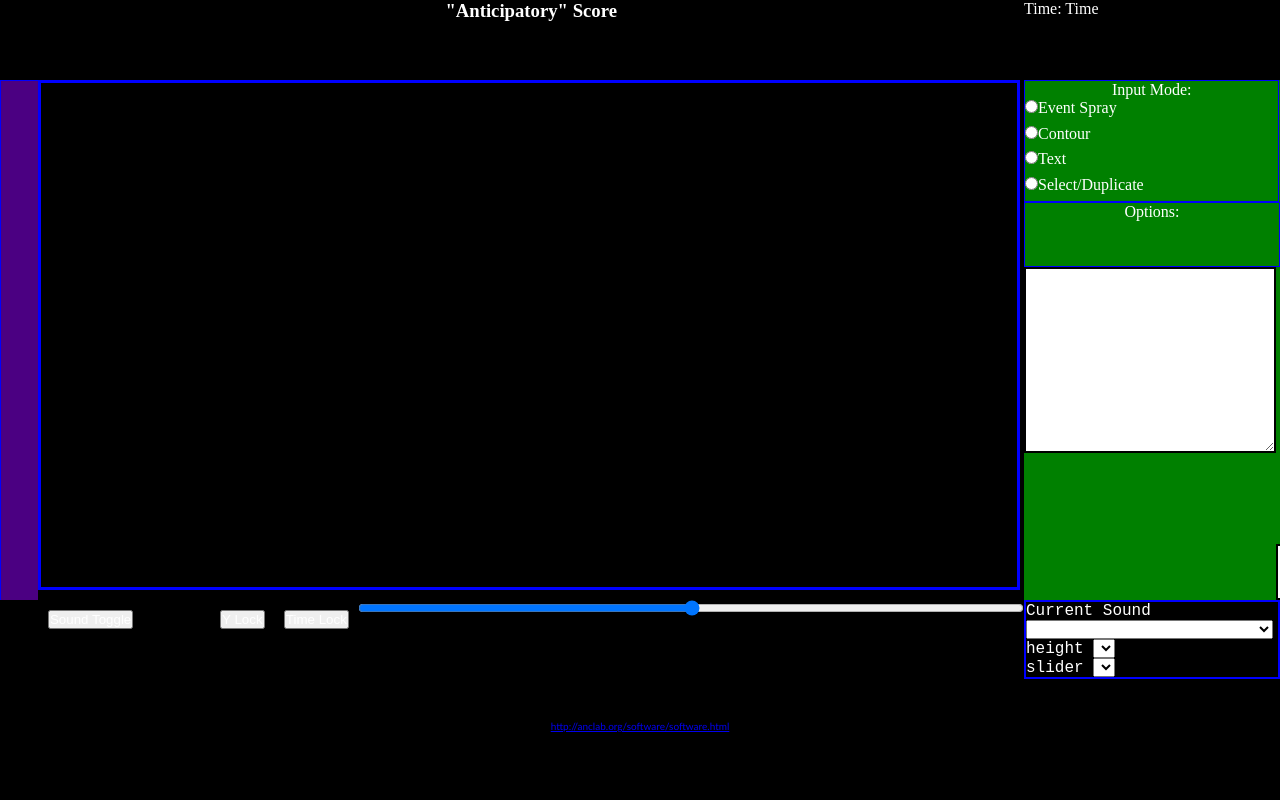
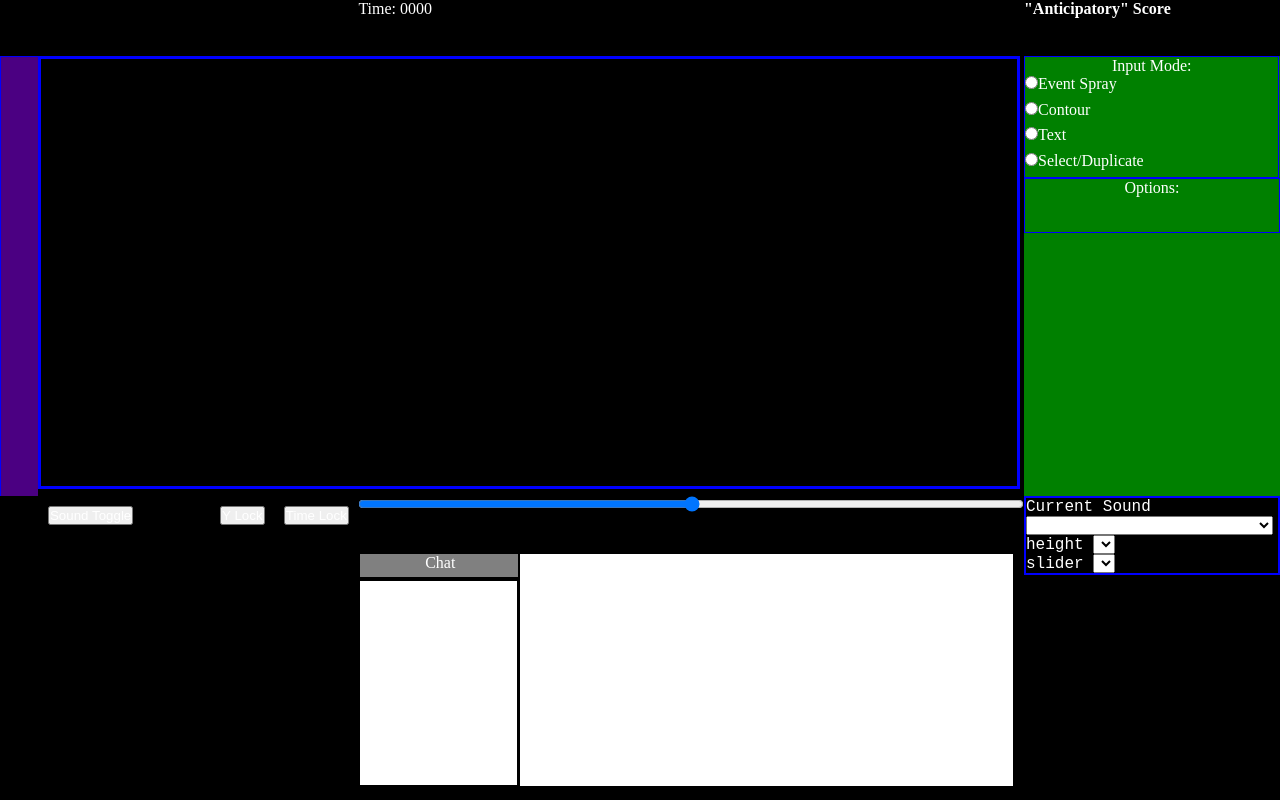
Before and after one commit to lonce/AntScoreForSynth, a website: page www/index.html in a window 1280 px wide. Drawn offline with Linux system fonts and the light colour scheme.

Commit message:
improved layout and behaviors for chat; time ticks on score

```diff
--- a/www/appscripts/main.js
+++ b/www/appscripts/main.js
@@ -466,11 +466,20 @@ require(
  			context.fillStyle = "#999999";
  			var sTime = (elapsedtime+scoreWindowTimeLength*(2/3))- (elapsedtime+scoreWindowTimeLength*(2/3))%sprocketInterval;
 			var sPx= time2Px(sTime);
+			//console.log("t since origin is " + t_sinceOrigin + ", and sTime is " + sTime);
 			while(sPx > 0){ // loop over sprocket times within score window
 				context.fillRect(sPx,0,sprocketWidth,sprocketHeight);
 				context.fillRect(sPx,1*theCanvas.height-sprocketHeight,sprocketWidth,sprocketHeight);
 				sPx-=pixelShiftPerMs*sprocketInterval;
 			}
+			var disTime=sTime-(sTime%5000);
+			context.font="7px Verdana";
+			while (disTime >=(sTime-scoreWindowTimeLength)){
+				context.fillText(disTime/1000,time2Px(disTime),10);
+				//console.log("write disTime= " + disTime);
+				disTime-=5000;
+			}
+			context.font="9px Arial";
 
 			//------------
 			//draw track lines
@@ -612,6 +621,7 @@ require(
 			if (radioSelection==='text'){
 				//current_mgesture=scoreEvent("textEvent", m_tTab.currentSelection());
 				current_mgesture=scoreEvent("textEvent");
+				current_mgesture.enableEditing(); // enable since it's our own for typing into
 				current_mgesture.d=[[t,y,z]];
 
 				// calculate the length of the text box on the canvas
@@ -757,8 +767,9 @@ require(
 			// create a display clock tick every 1000 ms
 			while ((t_sinceOrigin-m_lastDisplayTick)>1000){  // can tick more than once if computer went to sleep for a while...
 				m_tickCount++;
+				m_lastDisplayTick += 1000;
 				k_timeDisplayElm.innerHTML=Math.floor(m_lastDisplayTick/1000);
-				m_lastDisplayTick += 1000;
+
 
 				//console.log("displayElements length is " + displayElements.length)
 				if (displayElements.length >2){
--- a/www/css/appstyle.css
+++ b/www/css/appstyle.css
@@ -130,8 +130,7 @@ text-align:center;
 color:white;
 	-webkit-user-select: none;
 	user-select: none;
-	width: 88%;
-	text-align: center
+
 }
 
 #timeDisplayDiv
@@ -139,8 +138,7 @@ color:white;
 color:white;
 	-webkit-user-select: none;
 	user-select: none;
-	width: 88%;
-	text-align: center
+
 }
 
 #app{
@@ -246,22 +244,24 @@ color:white;
 #yLockButtonDiv {
 	float: right;
 	padding: 3%;
+	z-index: 1;
 
 }
 
 #yLockButton {
 	color: white;
-
+	z-index: 1;
 }
 
 
 #timebuttondiv {
         float: right;
         padding: 3%;
+        	z-index: 1;
 }
 #timeLockButton {
 	color: white;
-
+	z-index: 1;
 }
 
 #timeLockSlider {
@@ -272,18 +272,27 @@ color:white;
 		border:1px solid #0000FF;
 		height: 12%;
 }
+#chatheader{
+	width: 100%;
+	height: 10%;
+	border:2px solid #000000;
+	text-align: center;
+}
+
+#myChatArea{
+	width: 98%;
+	border:2px solid #000000;
+	height: 88%;
+	resize: none;
+}
 #publicChatArea{
-	width: 97%;
+	width: 100%;
 	border:2px solid #000000;
-	height: 35%;
+	height: 100%;
+	resize: none;
+
 }
-#myChatArea{
-	width: 97%;
-	border:2px solid #000000;
-	height: 10%;
-	position:absolute;
-	bottom:0;
-}
+
 .textBox1 {
 	position: absolute;
 }
--- a/www/css/blockstyle.css
+++ b/www/css/blockstyle.css
@@ -10,47 +10,52 @@
 html, body
 {
     height: 100%;
+    width: 100%;
     background-color:black;
     color:white;
+}
 
-}
 
 #wrap {
     width: 100%;
     height: 100%;
-    background-color: yellow;
+    background-color: black;
 }
 #block0{
     width: 100%;
     background-color:pink;
-    height: 10%;
+    position: relative;
+    height: 7%;
 }
 #block0a{
         background-color: black;
         width: 3%;
         height: 100%;
         float: left;
-        overflow: visible;
 }
 #block0b{
         background-color: black;
-        width: 77%;
+        width: 25%;
         height: 100%;
         float: left;
-        overflow: visible;
 }
 #block0c{
+        background-color: black;
+        width: 52%;
+        height: 100%;
+        position: relative;
+        float: left;
+}
+#block0d{
         background-color: black;
         width: 20%;
         height: 100%;
         float: left;
-        overflow: visible;
 }
 
 #block1 {
     width: 100%;
-    height: 65%;
-    max-height: 65%;
+    height: 55%;
     background-color: red;
 }
 
@@ -86,12 +91,11 @@ html, body
     }
 
 
-
+/* Blocks 3 and 4 have 4 rows each */
 #block3 {
     background-color: green;
     width: 100%;
-    height: 15%;
-    max-height: 15%;
+    height: 7%;
     overflow: visible;
 }
 
@@ -114,7 +118,6 @@ html, body
         width: 52%;
         height: 100%;
         float: left;
-        overflow: visible;
     }
 #block3d {
         background-color: black;
@@ -125,10 +128,55 @@ html, body
         font-family: "Courier New", Courier, monospace;
     }
 
+/* Blocks 3 and 4 have 4 rows each */
+#block4{
+   background-color:black;
+    height: 29%;
+    z-index: -1;
+}
+
+#block4a {
+        background-color: black;
+        width: 3%;
+        height: 100%;
+        float: left;
+    }
+#block4b {
+        background-color: rgba(0,0,0,0); /* allows block3b buttons to overflow and be on top and visible if necessary */
+        width: 25%;
+        height: 100%;
+        float: left;
+        z-index: -1;
+    }
+#block4c {
+        background-color: black;
+        width: 52%;
+        height: 100%;
+        float: left;
+    }
+#block4c1{
+    width: 24%;
+    height: 100%;
+    background-color: grey;
+    float: left;
+}
+#block4c2{
+    width: 74%;
+    height: 100%;
+    background-color: black;
+    float: left;
+}
+#block4d {
+        background-color: black;
+        width: 20%;
+        height: 100%;
+        float: left;
+    }
+
 
 #footer{
     background-color:black;
-    height: 10%;
+    height: 23%;
 
     font-family:Calibri ; font-size:10px;
 
--- a/www/index.html
+++ b/www/index.html
@@ -17,15 +17,19 @@
         <div id="block0a">
         </div>
         <div id="block0b">
-		  <h3 style="margin-bottom:0; ">"Anticipatory" Score</h3>
+
         </div>
-        <div id="block0c" >
+        <div id="block0c">
             <span id="timeLabelDiv" >
                 Time:
             </span>
             <span id="timeDisplayDiv" >
-                   Time
+               0000
             </span>
+        </div>
+        <div id="block0d" >
+              <h4>"Anticipatory" Score</h4>
+
         </div>
 	</div>
 
@@ -33,10 +37,10 @@
         <div id="block1a">
                         <canvas id="slidercanvas1"></canvas>
         </div>
-        <div id="block1b">
+        <div id="block1b" >
         	            <canvas id="score"></canvas>
         </div>
-        <div id="block1c">
+        <div id="block1c" >
                      <div >
                         <div id="radioSelectDiv">
                           <div align="center">
@@ -105,15 +109,13 @@
                         </div>
 
                      </div>
-                      <textarea id="publicChatArea"></textarea>
-                      <textarea id="myChatArea"></textarea>
 
         </div>
         <div class="clear"> </div>
     </div>
     <div id="block3">
-        <div id="block3a"></div>
-        <div id="block3b">
+        <div id="block3a" ></div>
+        <div id="block3b" >
 
                 <div id="soundToggleButtonDiv" >
                             <input id="soundToggleButton" type="button" value="Sound Toggle">
@@ -129,7 +131,7 @@
 
 
         </div>
-        <div id="block3c">
+        <div id="block3c" >
             <input id="timeLockSlider" type="range" name="points" step=".01" min="0.001" max="1">
         </div>
 
@@ -146,10 +148,28 @@
         </div>
     </div>
 
-
-	<div id="footer" align="center">
-        <a href="http://anclab.org/software/software.html"> http://anclab.org/software/software.html</a> <br />
+    <div id="block4">
+          <div id="block4a">
+          </div>
+          <div id="block4b">
+          </div>
+          <div id="block4c">
+            <div id="block4c1">
+               <div id="chatheader">
+                Chat
+               </div>
+              <textarea id="myChatArea"></textarea>
+            </div>
+            <div id="block4c2">
+              <textarea id="publicChatArea" readonly></textarea>
             </div>
           </div>
+
+    </div>
+
+
+
+	<!-- <div id="footer" align="center">  </div> -->
+</div> <!-- wrap -->
 </body>
 </html>
```
Also changed, not shown: www/appscripts/chatter.js (+8 -3 lines), www/appscripts/scoreEvents/textEvent.js (+9 -0 lines). Lines whose indentation alone changed are shown as unchanged.
